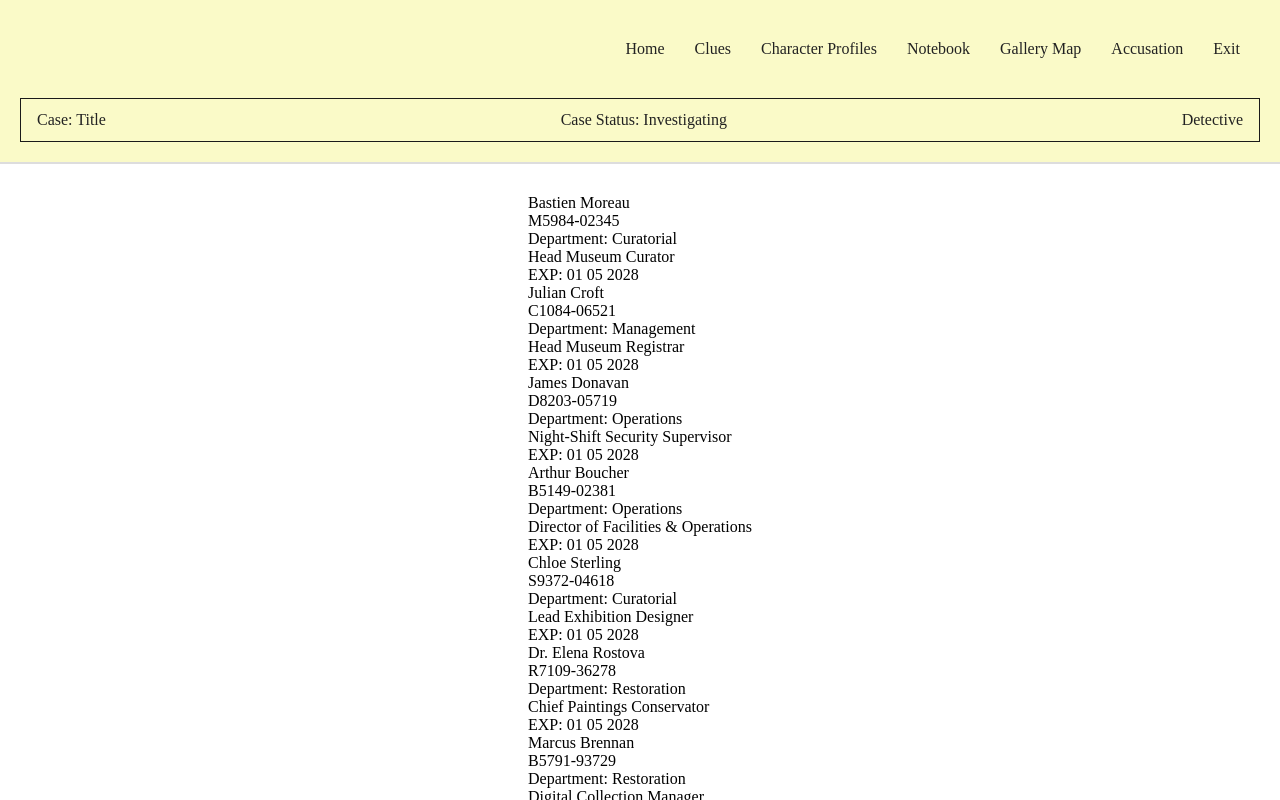
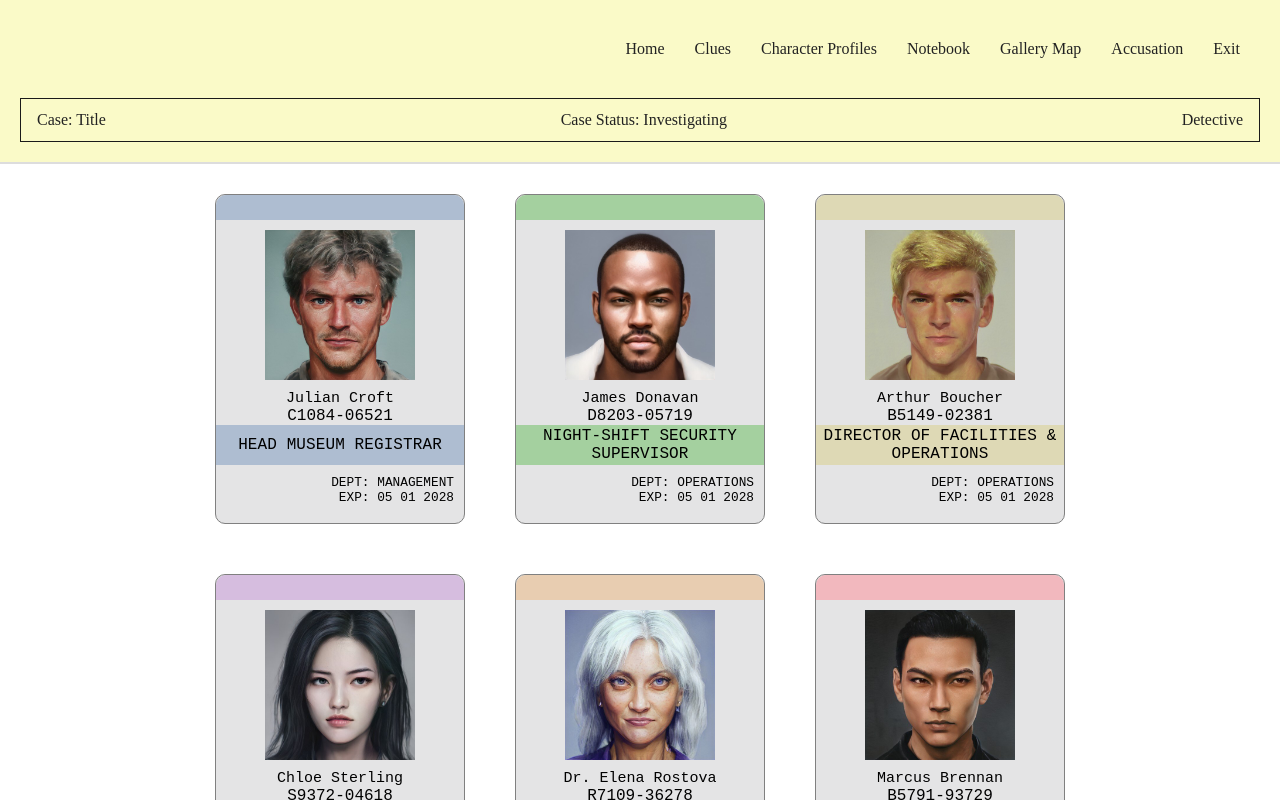
Before and after one commit to stanng66/cpan212-project-group-8, a Next.js app in the folder web/: page /accusation in a window 1280 px wide. Shown: the top 800 px of the page. Built offline with nearby package versions, Linux system fonts and the light colour scheme.

Commit message:
add base styling for employee badges in accusation page

```diff
--- a/web/app/accusation/accusation.module.css
+++ b/web/app/accusation/accusation.module.css
@@ -0,0 +1,109 @@
+.employeeBadgeContainer {
+    display: grid;
+    grid-template-columns: repeat(3, 1fr);
+    gap: 50px;
+    justify-content: center;
+    align-items: center;
+}
+
+
+.badgeHeader {
+    width:100%;
+    border-radius: 10px 10px 0 0;
+    height: 25px;
+    /* border-bottom: 1px black solid; */
+
+}
+.employeeBadge {
+    position: relative;
+    margin: 0 auto;
+    border-radius: 10px;
+    height: 330px;
+    width: 250px;
+
+    background-color: #e4e4e5;
+
+    border: 1px solid gray;
+}
+.museumLogo{
+    width: 100px;
+    height: 100px;
+
+    z-index: 1;
+    pointer-events: none;
+
+}
+.imageContainer{
+    padding:10px;
+    position: relative;
+    z-index: 2;
+}
+.badgeImage {
+    width: 150px;
+    height: 150px;
+    object-fit: cover;
+    display: block;
+    margin: 0 auto;
+    /* border: 1px solid black; */
+}
+
+.name,
+.jobTitle,
+.employeeID {
+    text-align: center;
+
+}
+
+.name {
+
+    font-size:15px;
+}
+
+.jobTitle {
+
+    letter-spacing:0.1px;
+    height: 40px;
+    vertical-align:middle;
+    align-items:center;
+    justify-content:center;
+    display:flex;
+    text-transform: uppercase;
+
+
+}
+
+.department,.exp{
+    font-size:0.8rem;
+    text-align:right;
+    margin-right:10px;
+    text-transform: uppercase;
+
+}
+.department{
+    margin-top:10px;
+}
+
+
+.badgeHeader,
+.imageContainer,
+.name,
+.employeeID,
+.jobTitle,
+.department,
+.exp {
+    position: relative;
+    z-index: 2;
+    font-family: 'JetBrains Mono', monospace;
+
+}
+#finalAccusationButton{
+    font-family: 'JetBrains Mono', monospace;
+    background-color:black;
+    color:white;
+    padding:10px;
+    font-size:20px;
+    justify-content:center;
+    align-items:center;
+    display:flex;
+
+}
--- a/web/app/accusation/page.js
+++ b/web/app/accusation/page.js
@@ -5,11 +5,21 @@ export default function AccusationCard() {
 
     return (
         <div className={styles.employeeBadgeContainer}>
-            {characters.map((character) => (
+            {characters.filter((character)=>character.characterID!==1).map((character) => (
                 <div
                     key={character.characterID}
                     className={styles.employeeBadge}
                 >
+                    <div className={styles.badgeHeader} style={{ backgroundColor: character.borderColor }} ></div>
+
+                    <div className={styles.imageContainer}>
+                        <img
+                            src={character.image}
+                            alt={character.name}
+                            className={styles.badgeImage}
+
+                        />
+                    </div>
                     <div className={styles.name}>
                         {character.name}
                     </div>
@@ -18,18 +28,21 @@ export default function AccusationCard() {
                         {character.employeeID}
                     </div>
 
-                    <div className={styles.department}>
-                        Department: {character.department}
-                    </div>
 
-                    <div className={styles.jobTitle}>
+
+                    <div className={styles.jobTitle} style={{ backgroundColor: character.borderColor }}>
                         {character.jobTitle}
                     </div>
 
+                    <div className={styles.department}>
+                        DEPT: {character.department}
+                    </div>
+                    <div className={styles.exp}>EXP: 05 01 2028</div>
 
-                    <div className="expirationDate">EXP: 01 05 2028</div>
                 </div>
+
             ))}
+            <button id={styles.finalAccusationButton}>ACCUSE</button>
         </div>
     );
 }
--- a/web/app/components/Navigation.js
+++ b/web/app/components/Navigation.js
@@ -10,7 +10,7 @@ export default function Navigation() {
 
       {/* Future pages, will update */}
       <Link href="/gallery">Gallery Map</Link>
-      <Link href="/">Accusation</Link>
+      <Link href="/accusation">Accusation</Link>
       <Link href="/">Exit</Link>
     </nav>
   );
```
